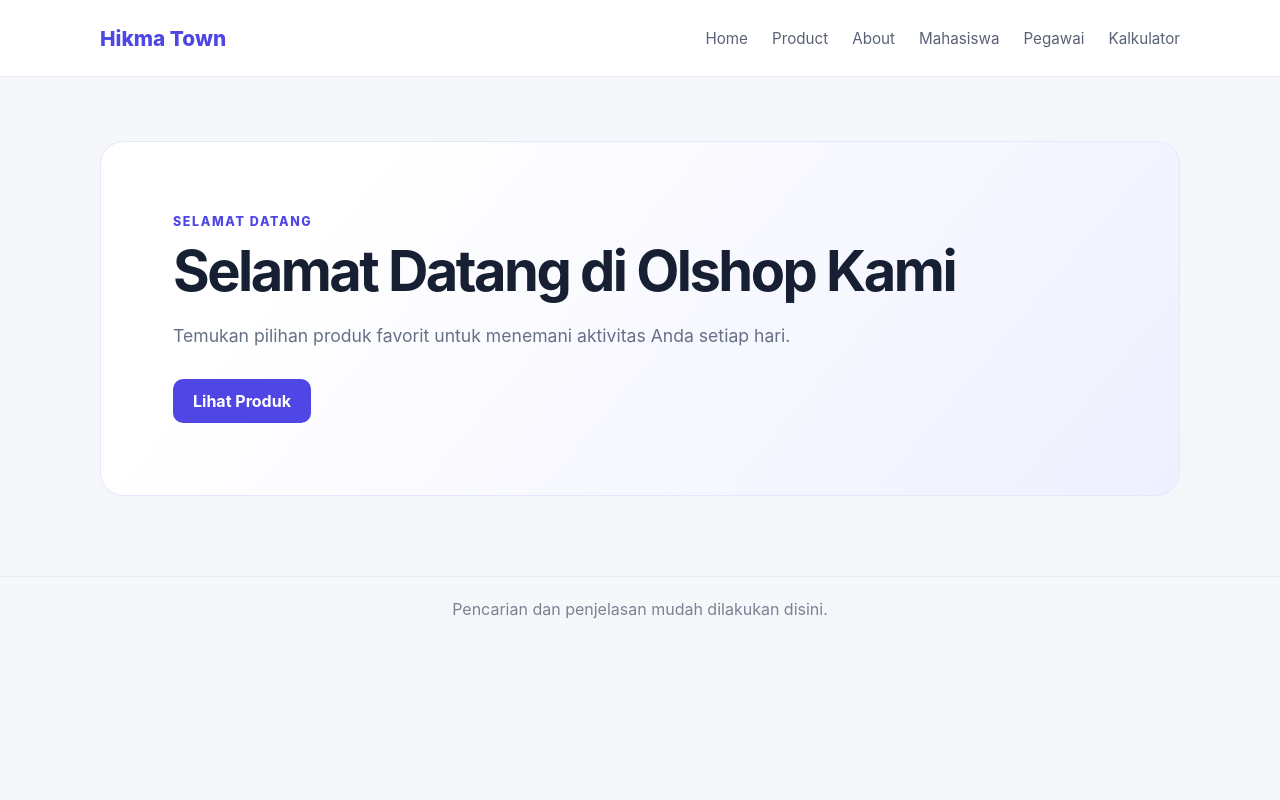
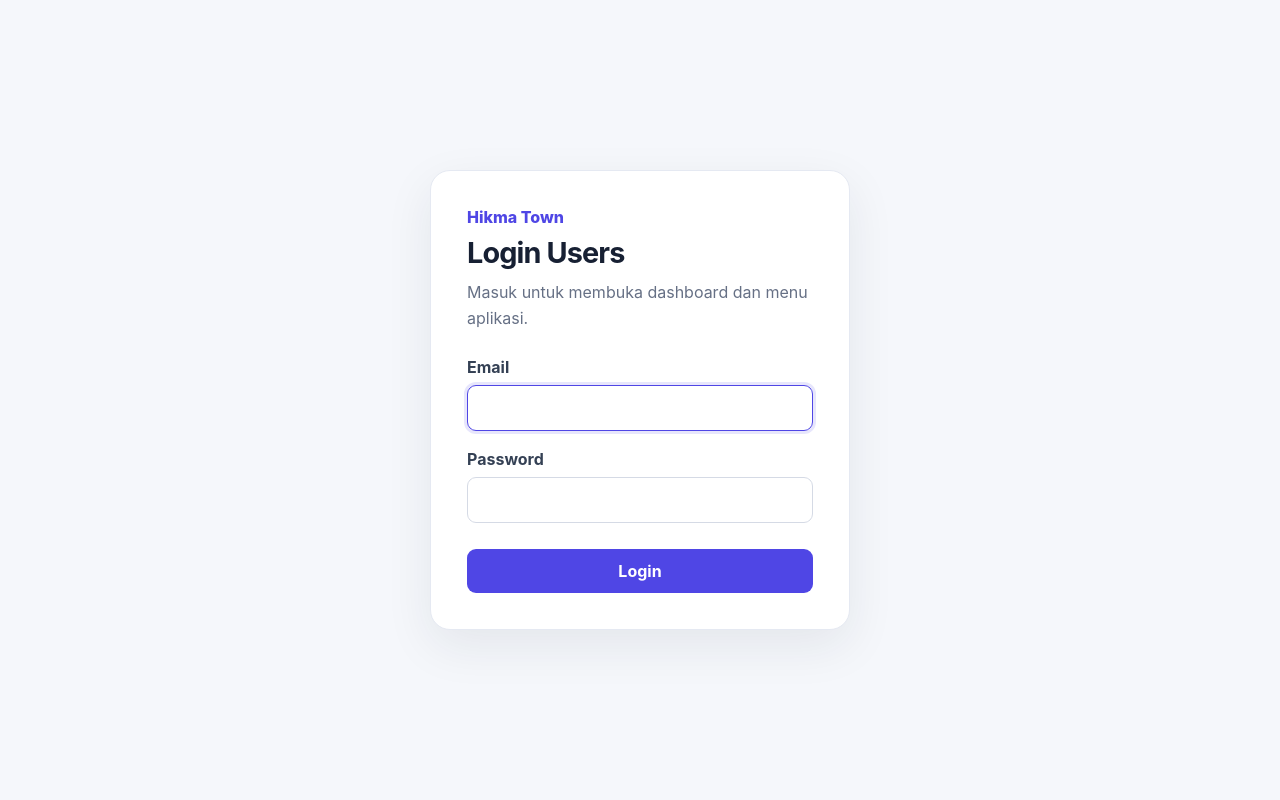
Before and after one commit to hikmanazwaw/belajar-laravel-hikma, a Laravel app: page / in a window 1280 px wide. Run offline with Laravel 12, Linux system fonts and the light colour scheme.

Commit message:
[ADD] membuat autentifikasi dengan login dan logout

```diff
--- /dev/null
+++ b/app/Http/Controllers/AuthController.php
@@ -0,0 +1,49 @@
+<?php
+
+namespace App\Http\Controllers;
+
+use Illuminate\Contracts\View\View;
+use Illuminate\Http\RedirectResponse;
+use Illuminate\Http\Request;
+use Illuminate\Support\Facades\Auth;
+use Illuminate\Validation\ValidationException;
+
+class AuthController extends Controller
+{
+    public function create(): View
+    {
+        return view('login');
+    }
+
+    public function store(Request $request): RedirectResponse
+    {
+        $credentials = $request->validate([
+            'email' => ['required', 'email'],
+            'password' => ['required', 'string'],
+        ], [
+            'email.required' => 'Email wajib diisi.',
+            'email.email' => 'Format email tidak valid.',
+            'password.required' => 'Password wajib diisi.',
+        ]);
+
+        if (! Auth::attempt($credentials)) {
+            throw ValidationException::withMessages([
+                'email' => 'Email atau password tidak sesuai.',
+            ]);
+        }
+
+        $request->session()->regenerate();
+
+        return redirect()->intended(route('dashboard'));
+    }
+
+    public function destroy(Request $request): RedirectResponse
+    {
+        Auth::logout();
+
+        $request->session()->invalidate();
+        $request->session()->regenerateToken();
+
+        return redirect()->route('login')->with('status', 'Anda berhasil logout.');
+    }
+}
--- a/app/Providers/AppServiceProvider.php
+++ b/app/Providers/AppServiceProvider.php
@@ -2,7 +2,11 @@
 
 namespace App\Providers;
 
+use Illuminate\Cache\RateLimiting\Limit;
+use Illuminate\Http\Request;
+use Illuminate\Support\Facades\RateLimiter;
 use Illuminate\Support\ServiceProvider;
+use Illuminate\Support\Str;
 
 class AppServiceProvider extends ServiceProvider
 {
@@ -19,6 +23,12 @@ class AppServiceProvider extends ServiceProvider
      */
     public function boot(): void
     {
-        //
+        RateLimiter::for('login', function (Request $request): Limit {
+            $key = Str::transliterate(
+                Str::lower((string) $request->input('email')).'|'.$request->ip(),
+            );
+
+            return Limit::perMinute(5)->by($key);
+        });
     }
 }
--- a/config/auth.php
+++ b/config/auth.php
@@ -19,6 +19,8 @@ return [
         'guard' => env('AUTH_GUARD', 'web'),
         'passwords' => env('AUTH_PASSWORD_BROKER', 'users'),
     ],
+
+    'demo_admin_password' => env('DEMO_ADMIN_PASSWORD'),
 
     /*
     |--------------------------------------------------------------------------
--- a/resources/views/layouts/olshop.blade.php
+++ b/resources/views/layouts/olshop.blade.php
@@ -28,7 +28,10 @@
         .brand { color: #4f46e5; font-size: 1.3rem; font-weight: 800; text-decoration: none; }
         .nav-links { display: flex; flex-wrap: wrap; gap: 24px; }
         .nav-links a { color: #596174; font-size: .95rem; text-decoration: none; }
+        .nav-links form { margin: 0; }
+        .nav-links button { padding: 0; border: 0; background: transparent; color: #596174; font: inherit; font-size: .95rem; cursor: pointer; }
         .nav-links a:hover, .text-link:hover { color: #4338ca; }
+        .nav-links button:hover { color: #4338ca; }
         main { width: min(1080px, calc(100% - 40px)); margin: 0 auto; padding: 64px 0 80px; }
         .eyebrow { margin: 0 0 12px; color: #4f46e5; font-size: .78rem; font-weight: 800; letter-spacing: .13em; text-transform: uppercase; }
         h1 { margin: 0; font-size: clamp(2.2rem, 5vw, 3.5rem); letter-spacing: -.045em; line-height: 1.1; }
@@ -107,6 +110,14 @@
                 <a href="{{ route('mahasiswa.index') }}">Mahasiswa</a>
                 <a href="{{ route('employes.index') }}">Pegawai</a>
                 <a href="{{ route('kalkulator.segitiga') }}">Kalkulator</a>
+                @auth
+                    <form method="POST" action="{{ route('logout') }}">
+                        @csrf
+                        <button type="submit">Logout</button>
+                    </form>
+                @else
+                    <a href="{{ route('login') }}">Login</a>
+                @endauth
             </div>
         </nav>
     </header>
--- /dev/null
+++ b/resources/views/login.blade.php
@@ -0,0 +1,80 @@
+<!DOCTYPE html>
+<html lang="id">
+<head>
+    <meta charset="utf-8">
+    <meta name="viewport" content="width=device-width, initial-scale=1">
+    <title>Login | HikmaTown</title>
+    <style>
+        :root {
+            color-scheme: light;
+            font-family: Inter, ui-sans-serif, system-ui, -apple-system, BlinkMacSystemFont, "Segoe UI", sans-serif;
+            color: #172033;
+            background: #f5f7fb;
+        }
+
+        * { box-sizing: border-box; }
+        body { min-height: 100vh; display: grid; place-items: center; margin: 0; padding: 24px; }
+        .login-card { width: min(100%, 420px); padding: 36px; border: 1px solid #e5e9f2; border-radius: 20px; background: #fff; box-shadow: 0 16px 48px rgb(23 32 51 / 8%); }
+        .brand { margin: 0 0 8px; color: #4f46e5; font-size: 1rem; font-weight: 800; }
+        h1 { margin: 0; font-size: 1.8rem; letter-spacing: -.03em; }
+        .description { margin: 10px 0 26px; color: #667085; line-height: 1.6; }
+        .form-field { display: grid; gap: 8px; margin-bottom: 18px; }
+        label { color: #344054; font-weight: 700; }
+        input { width: 100%; padding: 12px 14px; border: 1px solid #d5dae5; border-radius: 9px; color: #172033; font: inherit; }
+        input:focus { border-color: #4f46e5; outline: 3px solid #4f46e522; }
+        .button { width: 100%; margin-top: 8px; padding: 12px; border: 0; border-radius: 9px; background: #4f46e5; color: #fff; font: inherit; font-weight: 700; cursor: pointer; }
+        .button:hover { background: #4338ca; }
+        .field-error, .status-message { margin: 0; font-size: .9rem; }
+        .field-error { color: #b42318; }
+        .status-message { margin-bottom: 18px; color: #027a48; }
+    </style>
+</head>
+<body>
+    <main class="login-card">
+        <p class="brand">Hikma Town</p>
+        <h1>Login Users</h1>
+        <p class="description">Masuk untuk membuka dashboard dan menu aplikasi.</p>
+
+        @if (session('status'))
+            <p class="status-message" role="status">{{ session('status') }}</p>
+        @endif
+
+        <form method="POST" action="{{ route('login.store') }}">
+            @csrf
+            <div class="form-field">
+                <label for="email">Email</label>
+                <input
+                    id="email"
+                    name="email"
+                    type="email"
+                    value="{{ old('email') }}"
+                    autocomplete="username"
+                    required
+                    autofocus
+                    aria-describedby="email-error"
+                >
+                @error('email')
+                    <p class="field-error" id="email-error">{{ $message }}</p>
+                @enderror
+            </div>
+
+            <div class="form-field">
+                <label for="password">Password</label>
+                <input
+                    id="password"
+                    name="password"
+                    type="password"
+                    autocomplete="current-password"
+                    required
+                    aria-describedby="password-error"
+                >
+                @error('password')
+                    <p class="field-error" id="password-error">{{ $message }}</p>
+                @enderror
+            </div>
+
+            <button class="button" type="submit">Login</button>
+        </form>
+    </main>
+</body>
+</html>
--- a/routes/web.php
+++ b/routes/web.php
@@ -1,13 +1,24 @@
 <?php
 
+use App\Http\Controllers\AuthController;
 use App\Http\Controllers\DashboardController;
 use App\Http\Controllers\EmployeController;
 use App\Http\Controllers\KalkulatorController;
 use App\Http\Controllers\MahasiswaController;
 use Illuminate\Support\Facades\Route;
 
+Route::middleware('guest')->group(function () {
+    Route::get('/', [AuthController::class, 'create'])->name('login');
+    Route::get('/login', [AuthController::class, 'create'])->name('login.form');
+    Route::post('/login', [AuthController::class, 'store'])
+        ->middleware('throttle:login')
+        ->name('login.store');
+});
+
+Route::middleware(['auth', 'cache.headers:no_store;private'])->group(function () {
+    Route::post('/logout', [AuthController::class, 'destroy'])->name('logout');
+
     Route::controller(DashboardController::class)->group(function () {
-    Route::get('/', 'home');
         Route::get('/dashboard', 'dashboard')->name('dashboard');
         Route::get('/home', 'home')->name('home');
         Route::get('/product', 'product')->name('product');
@@ -26,3 +37,4 @@ Route::controller(KalkulatorController::class)->prefix('kalkulator')->name('kalk
         Route::get('/segitiga', 'segitiga')->name('segitiga');
         Route::post('/segitiga', 'hitungSegitiga')->name('segitiga.hitung');
     });
+});
```
Also changed, not shown: database/seeders/UserSeeder.php (+16 -9 lines), resources/views/layouts/dashboard.blade.php (+17 -0 lines), tests/Feature/AuthenticationTest.php (added, +83 -0 lines), tests/Feature/DashboardLayoutTest.php (+6 -1 lines), tests/Feature/EmployeCrudTest.php (+8 -0 lines), tests/Feature/KalkulatorControllerTest.php (+11 -0 lines), tests/Feature/MahasiswaControllerTest.php (+11 -0 lines), tests/Feature/OlshopPagesTest.php (+11 -0 lines), README.md, 1 other file. Lines whose indentation alone changed are shown as unchanged.
